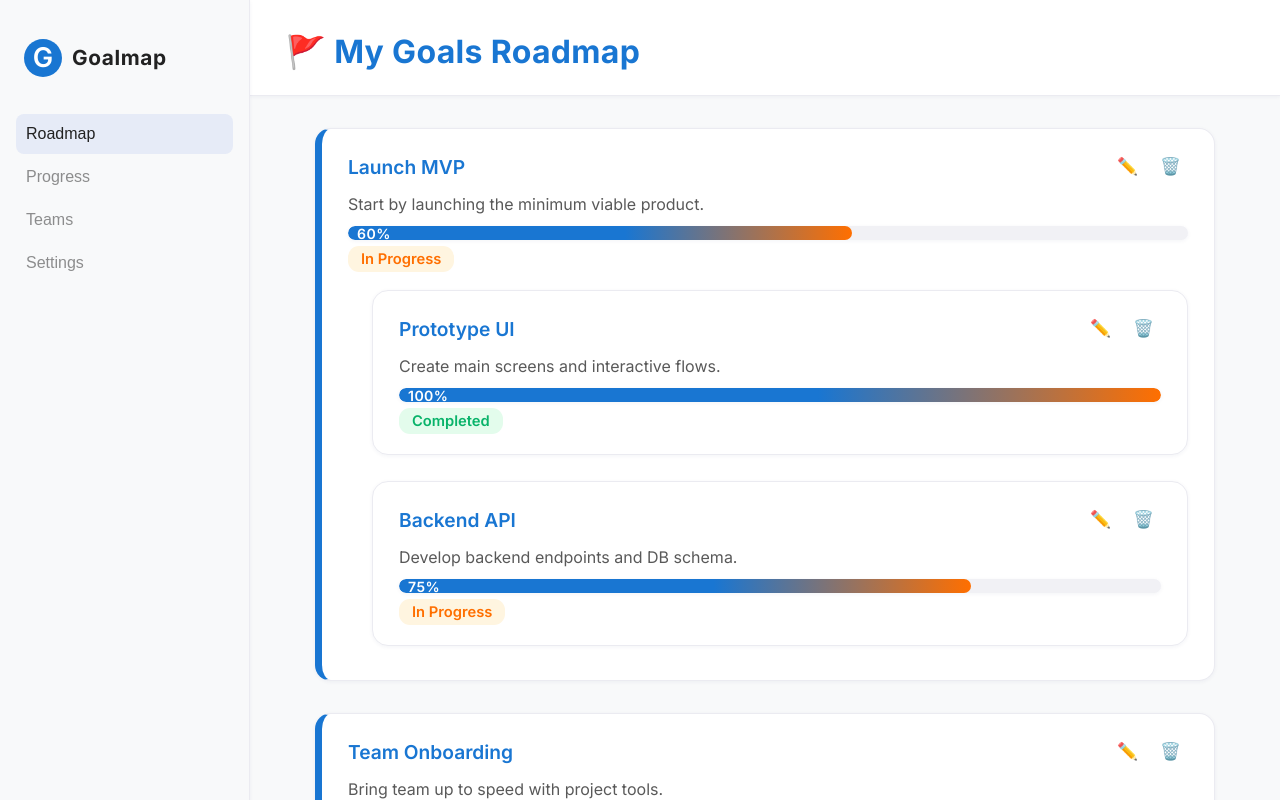
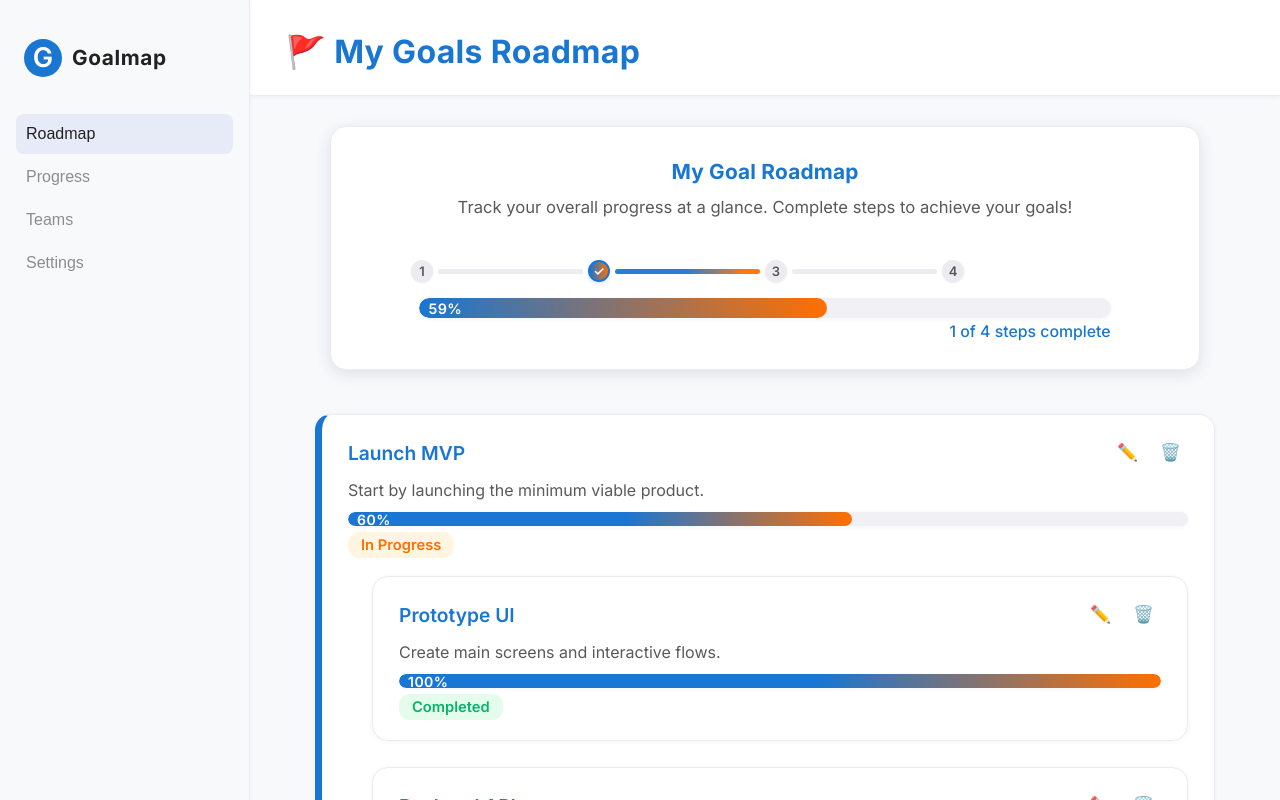
Before and after one commit to Workflow-Manager-admin/goalmap-navigator-111025-8d7507de, a React (Create React App) app in the folder frontend_react_app/: page / in a window 1280 px wide. Shown: the top 800 px of the page. Built offline with nearby package versions, Linux system fonts and the light colour scheme; the HTML template or start-up script is replaced by a standard one.

Commit message:
CheckPoint - cg1d525088

```diff
--- a/frontend_react_app/src/App.css
+++ b/frontend_react_app/src/App.css
@@ -165,6 +165,27 @@ body, html {
   background: var(--bg-light);
   min-height: 0;
   overflow-y: auto;
+}
+
+.my-goal-roadmap {
+  /* Sizing and shadow set inline for maxWidth/container, these are for fallback */
+  margin-bottom: 40px;
+  margin-top: 10px;
+}
+
+.roadmap-path-bar {
+  margin-top: 7px;
+}
+
+@media (max-width: 900px) {
+  .my-goal-roadmap {
+    padding: 20px 4vw 15px 4vw !important;
+    max-width: 99vw !important;
+  }
+  .roadmap-path-bar {
+    min-width: 0;
+    width: 97vw;
+  }
 }
 @media (max-width: 700px) {
   .roadmap-section { padding: 16px 4px; }
--- a/frontend_react_app/src/App.js
+++ b/frontend_react_app/src/App.js
@@ -83,7 +83,9 @@ function App() {
       <Sidebar onCreate={openCreateModal} />
       <main className="dashboard-main">
         <Header />
-        <section className="roadmap-section">
+        {/* Prominent "My Goal Roadmap" section with visual progress bar */}
+        <section className="roadmap-section" style={{paddingTop: 0}}>
+          <MyGoalRoadmap goals={goals} />
           <RoadmapGoals
             goals={goals}
             onEdit={openEditModal}
@@ -131,6 +133,158 @@ function Sidebar({ onCreate }) {
         </button>
       </div>
     </aside>
+  );
+}
+
+/**
+ * Prominent "My Goal Roadmap" section with a visual path/progress bar
+ */
+function MyGoalRoadmap({ goals }) {
+  // Calculate total completions and steps
+  // (Flatten all root goals and children into one level for linear progress)
+  const allGoals = goals.flatMap(g => [g, ...(g.children || [])]);
+  const total = allGoals.length;
+  const completed = allGoals.filter(g => g.status && g.status.toLowerCase() === "completed").length;
+  const percent = total > 0 ? Math.round(allGoals.reduce((acc, g) => acc + (g.progress || 0), 0) / total) : 0;
+
+  return (
+    <div className="my-goal-roadmap" style={{
+      background: "var(--bg-main)",
+      borderRadius: "var(--radius)",
+      boxShadow: "var(--shadow-md)",
+      border: "1px solid var(--border)",
+      padding: "32px 38px 28px 38px",
+      margin: "30px auto 44px auto",
+      maxWidth: 870,
+      display: "flex",
+      flexDirection: "column",
+      alignItems: "center",
+      position: "relative"
+    }}>
+      <div style={{
+        fontSize: "1.3em",
+        fontWeight: 700,
+        color: "var(--primary)",
+        margin: "0 0 13px 0",
+        letterSpacing: "0.01em"
+      }}>
+        My Goal Roadmap
+      </div>
+      <div style={{
+        color: "var(--text-secondary)",
+        fontSize: "1.04em",
+        marginBottom: "18px",
+        textAlign: "center"
+      }}>
+        Track your overall progress at a glance. Complete steps to achieve your goals!
+      </div>
+      <RoadmapPathBar total={total} completed={completed} percent={percent} allGoals={allGoals} />
+    </div>
+  );
+}
+
+function RoadmapPathBar({ total, completed, percent, allGoals }) {
+  // Show up to 8 steps, use dots for more
+  const showGoals = total <= 8 ? allGoals : allGoals.slice(0, 7);
+  const hasEllipsis = total > 8;
+
+  return (
+    <div className="roadmap-path-bar" style={{
+      width: "100%",
+      maxWidth: 720,
+      minHeight: 76,
+      display: "flex",
+      flexDirection: "column",
+      alignItems: "center"
+    }}>
+      {/* Progress path */}
+      <div style={{
+        width: "100%",
+        padding: "18px 6px 0 6px",
+        display: "flex",
+        alignItems: "center",
+        position: "relative",
+        gap: 0
+      }}>
+        {showGoals.map((g, i) => (
+          <div key={g.id} style={{
+            flex: 1,
+            display: "flex",
+            alignItems: "center",
+            minWidth: 0
+          }}>
+            <div style={{
+              background: g.status && g.status.toLowerCase() === "completed"
+                ? "linear-gradient(90deg,var(--primary),var(--accent))"
+                : "var(--border)",
+              width: 22,
+              height: 22,
+              borderRadius: "50%",
+              boxShadow: g.status && g.status.toLowerCase() === "completed"
+                ? "0 2px 4px 0 rgba(45,90,210,.14)" : "0 1px 2px 0 rgba(21,28,55,.09)",
+              border: g.status && g.status.toLowerCase() === "completed"
+                ? "2px solid var(--primary)" : "1.5px solid var(--border)",
+              display: "flex",
+              alignItems: "center",
+              justifyContent: "center",
+              fontWeight: 600,
+              fontSize: 13,
+              color: g.status && g.status.toLowerCase() === "completed"
+                ? "#fff"
+                : "var(--text-secondary)",
+              transition: "background .2s"
+            }}>
+              {g.status && g.status.toLowerCase() === "completed" ? <span>✓</span> : i + 1}
+            </div>
+            {i < showGoals.length - 1 && (
+              <div style={{
+                flex: 1,
+                height: 5,
+                margin: "0 0.4vw",
+                borderRadius: 3,
+                background: showGoals[i].status && showGoals[i].status.toLowerCase() === "completed"
+                  ? "linear-gradient(90deg,var(--primary) 50%,var(--accent) 90%)"
+                  : "var(--border)",
+                opacity: 0.93,
+                boxShadow: "0 0px 2px 0 rgba(20,32,65,0.04)"
+              }}/>
+            )}
+            {/* Ellipsis for extra steps */}
+            {hasEllipsis && i === showGoals.length - 1 &&
+              <span style={{
+                margin: "0 9px", color: "var(--secondary)", fontWeight: 700, fontSize: 21, lineHeight: "32px"
+              }}>…</span>
+            }
+          </div>
+        ))}
+      </div>
+      {/* Progress/Count bar & label */}
+      <div style={{
+        marginTop: 16, width: "96%"
+      }}>
+        <div className="goal-progress-bar" style={{margin: 0, height: 20}}>
+          <div
+            className="goal-progress-fill"
+            style={{
+              width: `${percent}%`,
+              minWidth: percent === 0 ? 20 : 32,
+              background: "linear-gradient(90deg,var(--primary),var(--accent))",
+              fontSize: "1.02em"
+            }}>
+            <span className="goal-progress-label">{percent}%</span>
+          </div>
+        </div>
+        <div style={{
+          textAlign: "right",
+          marginTop: 4,
+          fontSize: ".99em",
+          fontWeight: 500,
+          color: "var(--primary)"
+        }}>
+          {completed} of {total} steps complete
+        </div>
+      </div>
+    </div>
   );
 }
 
```
